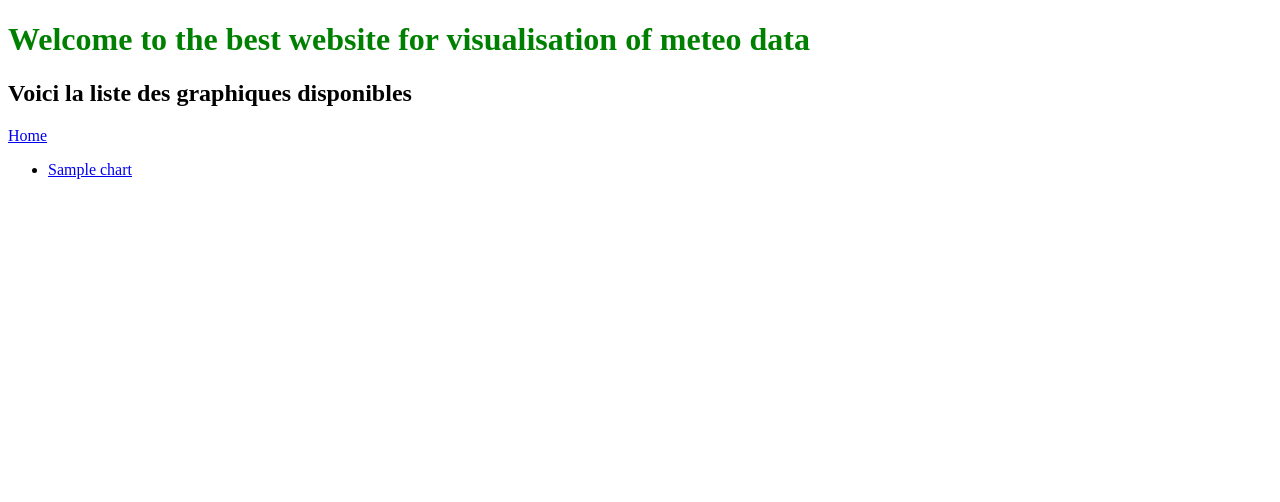
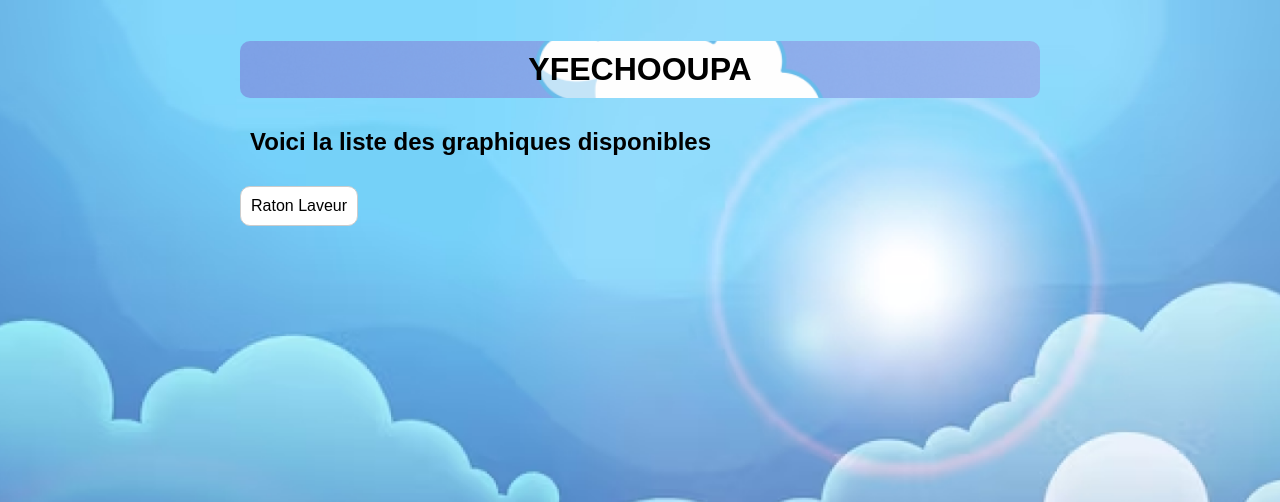
Before and after one commit to YohanSchenck/projet_python, a FastAPI app: template templates/index.html in a window 1280 px wide. Shown: the top 502 px of the page. Run offline with FastAPI, Linux system fonts and the light colour scheme; the template is opened without the code that fills it: most values are stand-ins (such as "Sample title", 1, 10 or a date in 2020).

Commit message:
début css

```diff
--- a/static/style.css
+++ b/static/style.css
@@ -1,3 +1,81 @@
+body {
+  font-family: Arial, sans-serif;
+  max-width: 800px;
+  margin: auto;
+  padding: 20px;
+  background-image: url('./assets/background.png');
+  background-size: cover;
+  background-attachment: fixed;
+}
+
 h1 {
-  color: green;
+  font-size: 2em;
+  color: #000000;
+  margin-bottom: 20px;
+  background-color: white;
+  padding: 10px;
+  border-radius: 10px;
+  background-image: url('./assets/H1.png');
+  background-size: 2000px;
+  background-attachment: fixed;
+  text-align: center;
 }
+
+h2 {
+  font-size: 1.5em;
+  color: #000000;
+  margin-bottom: 20px;
+  padding: 10px;
+  border-radius: 10px;
+  background-attachment: fixed;
+}
+
+ul {
+  list-style-type: none;
+  padding: 0;
+}
+
+li {
+  margin-bottom: 10px;
+}
+
+img {
+  max-width: 100%;
+  height: auto;
+}
+.link-button {
+  position: relative;
+  display: inline-block; /* Permet au lien de prendre des propriétés de padding/margin comme un élément block */
+  padding: 8px 16px;
+  color: #ffffff; /* Couleur initiale du texte */
+  text-decoration: none; /* Enlève le soulignement par défaut */
+  transition: 0.5s; /* Animation de transition */
+  overflow: hidden;
+  border: 1px solid #ffffff; /* Bordure orange */
+}
+
+.link-button:hover {
+  background: #675fdd; /* Couleur de fond au survol */
+  color: #fff; /* Couleur du texte au survol */
+  box-shadow: 0 0 5px #675fdd, 0 0 25px #675fdd, 0 0 50px #675fdd, 0 0 200px #675fdd; /* Effet de lueur */
+}
+
+.racoon {
+  position: relative;
+  display: inline-block; /* Permet le centrage si nécessaire et applique le padding */
+  background-color: white;
+  padding: 10px;
+  border-radius: 10px;
+  border: 1px solid #ccc; /* Ajoute une légère bordure pour délimiter l'élément */
+  text-decoration: none; /* Supprime le soulignement par défaut des liens */
+  color: #000; /* Définit une couleur de texte */
+  transition: all 0.3s ease; /* Anime les changements d'état, comme le survol */
+  cursor: pointer; /* Change le curseur pour indiquer la possibilité de cliquer */
+}
+
+.racoon:hover {
+  background-color: #f0f0f0; /* Légère modification au survol */
+  border-color: #888; /* Assombrit la bordure au survol */
+  transform: translateY(-2px); /* Soulève légèrement l'élément au survol */
+  box-shadow: 0 4px 6px rgba(0, 0, 0, 0.1); /* Ajoute une ombre pour donner de la profondeur */
+}
--- a/templates/chart.html
+++ b/templates/chart.html
@@ -7,9 +7,8 @@
     <title>Document</title>
   </head>
   <body>
+    <a href="/" class="link-button">Home</a>
     <h1>{{ chart }}</h1>
-    <a href="/">Home</a>
-
     <img src="/static/charts/{{ chart }}.png" />
   </body>
 </html>
--- a/templates/index.html
+++ b/templates/index.html
@@ -7,13 +7,12 @@
     <title>Document</title>
   </head>
   <body>
-    <h1>Welcome to the best website for visualisation of meteo data</h1>
+    <h1>YFECHOOUPA</h1>
     <h2>Voici la liste des graphiques disponibles</h2>
-    <a href="/">Home</a>
     <ul>
       {% for chart in charts %}
       <li>
-        <a href="/chart/?chart={{ chart }}">{{ chart }}</a>
+        <a href="/chart/?chart={{ chart }}" class="racoon">Raton Laveur</a>
       </li>
       {% endfor %}
     </ul>
```
Also changed, not shown: static/assets/H1.png (added), static/assets/background.png (added), static/charts/png-clipart-raccoon-raccoon-mammal-image-file-formats-thumbnail.png (added).
